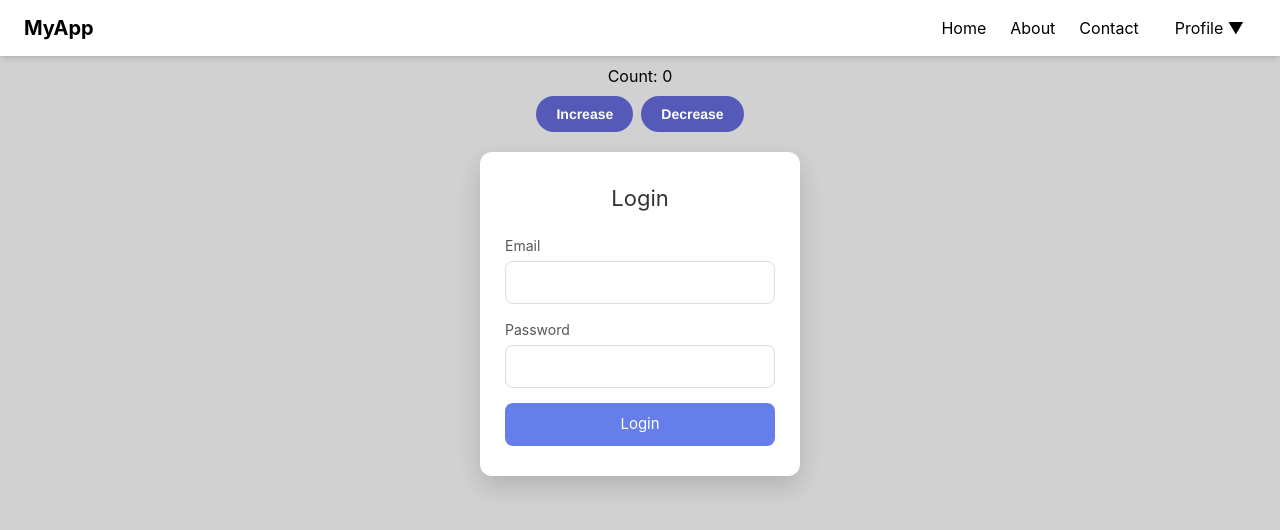
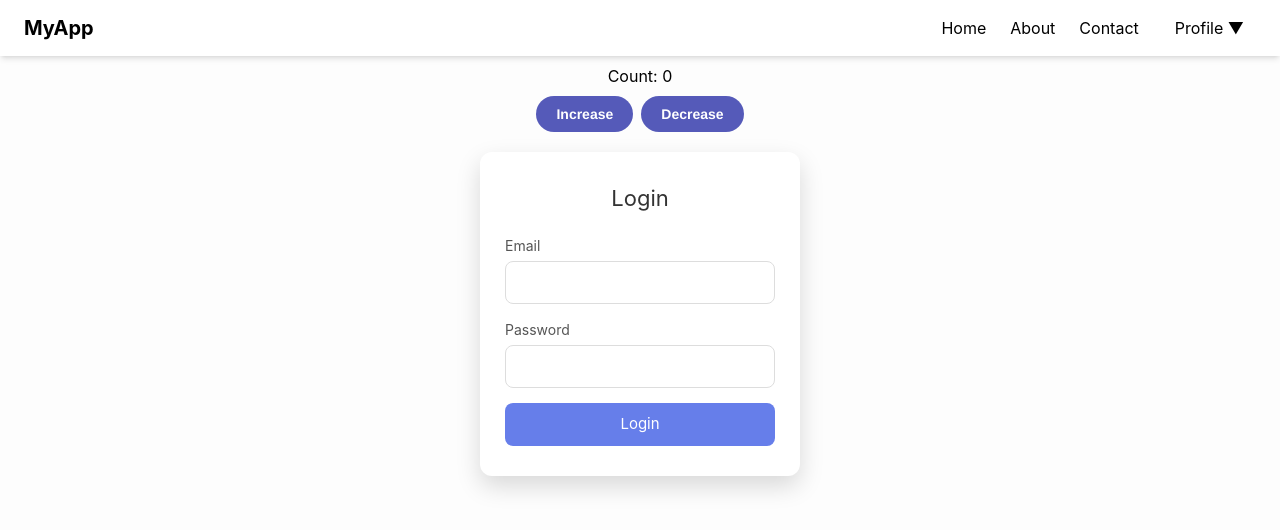
Before and after one commit to mayur-ranium/my-vue-storybook, a Vue app: page / in a window 1280 px wide. Shown: the top 530 px of the page. Built offline with nearby package versions, Linux system fonts and the light colour scheme.

Commit message:
fix: update background color in main.css for improved visual consistency

```diff
--- a/src/assets/main.css
+++ b/src/assets/main.css
@@ -7,7 +7,7 @@ body {
   text-align: left;
   border-inline: 1px solid var(--border);
   min-height: 100svh;
-  background-color: rgba(0, 0, 0, 0.179);
+  background-color: rgba(249, 246, 246, 0.179);
 }
 .card-container {
   display: flex;
```
